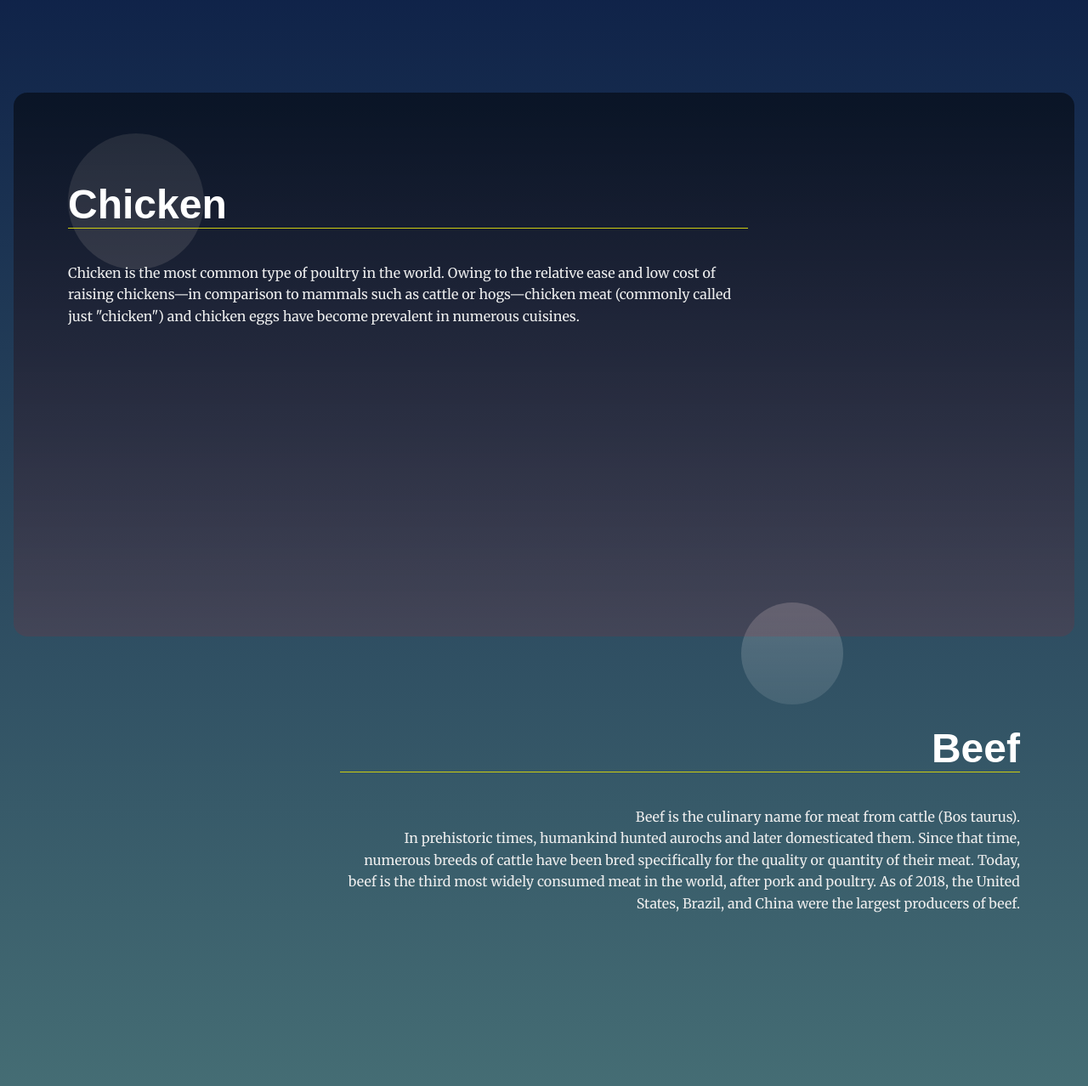
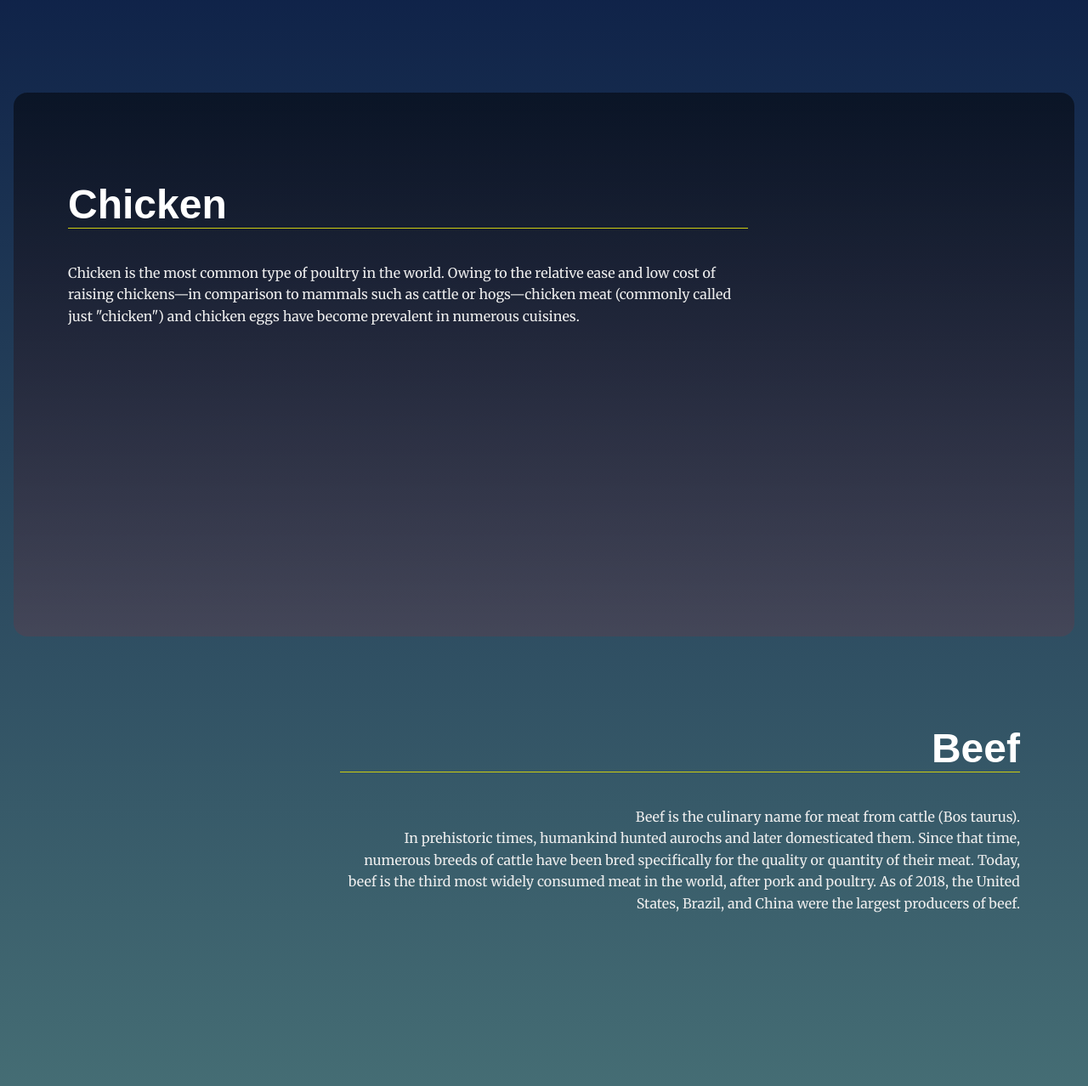
Before and after one commit to Kuzless/Web, a plain HTML site: page module3-solution/index.html in a window 1280 px wide. Shown: the part 382-1660 px from the top of the page at 85% size. Drawn offline with Linux system fonts and the light colour scheme.

Commit message:
Update styles.css

```diff
--- a/module3-solution/css/styles.css
+++ b/module3-solution/css/styles.css
@@ -161,77 +161,6 @@ body {
     text-align: right;
   }
 
-
-  section:nth-of-type(odd) .landing__container::before {
-    content: '';
-    background: rgba(255, 255, 255, 0.187);
-    position: absolute;
-    z-index: -5;
-    width: 20vh;
-    height: 20vh;
-    border-radius: 50%;
-    opacity: 0;
-    transition: ease 0.5s all;
-  }
-
-  section:nth-of-type(even) .landing__container::before {
-    content: '';
-    background: rgb(255, 255, 255);
-    background: linear-gradient(
-      0deg,
-      rgba(255, 255, 255, 0.1) 0%,
-      rgba(255, 255, 255, 0.2) 100%
-    );
-    position: absolute;
-    top: 3em;
-    right: 3em;
-    z-index: -5;
-    width: 10vh;
-    height: 10vh;
-    border-radius: 50%;
-    opacity: 0;
-    transition: ease 0.5s all;
-  }
-
-  section:nth-of-type(3n) .landing__container::after {
-    content: '';
-    background: rgb(255, 255, 255);
-    background: linear-gradient(
-      0deg,
-      rgba(255, 255, 255, 0.1) 0%,
-      rgba(255, 255, 255, 0.2) 100%
-    );
-    position: absolute;
-    right: 0;
-    bottom: 0;
-    z-index: -5;
-    width: 10vh;
-    height: 10vh;
-    border-radius: 50%;
-    opacity: 0;
-    transition: ease 0.5s all;
-  }
-
-  section:nth-of-type(3n + 1) .landing__container::after {
-    content: '';
-    background: rgb(255, 255, 255);
-    background: linear-gradient(
-      0deg,
-      rgba(255, 255, 255, 0.1) 0%,
-      rgba(255, 255, 255, 0.2) 100%
-    );
-    position: absolute;
-    right: 20vw;
-    bottom: -5em;
-    z-index: -5;
-    width: 15vh;
-    height: 15vh;
-    border-radius: 50%;
-    opacity: 0;
-    transition: ease 0.5s all;
-  }
-
-
   section.your-active-class {
     background: rgb(0, 0, 0);
     background: linear-gradient(
```
